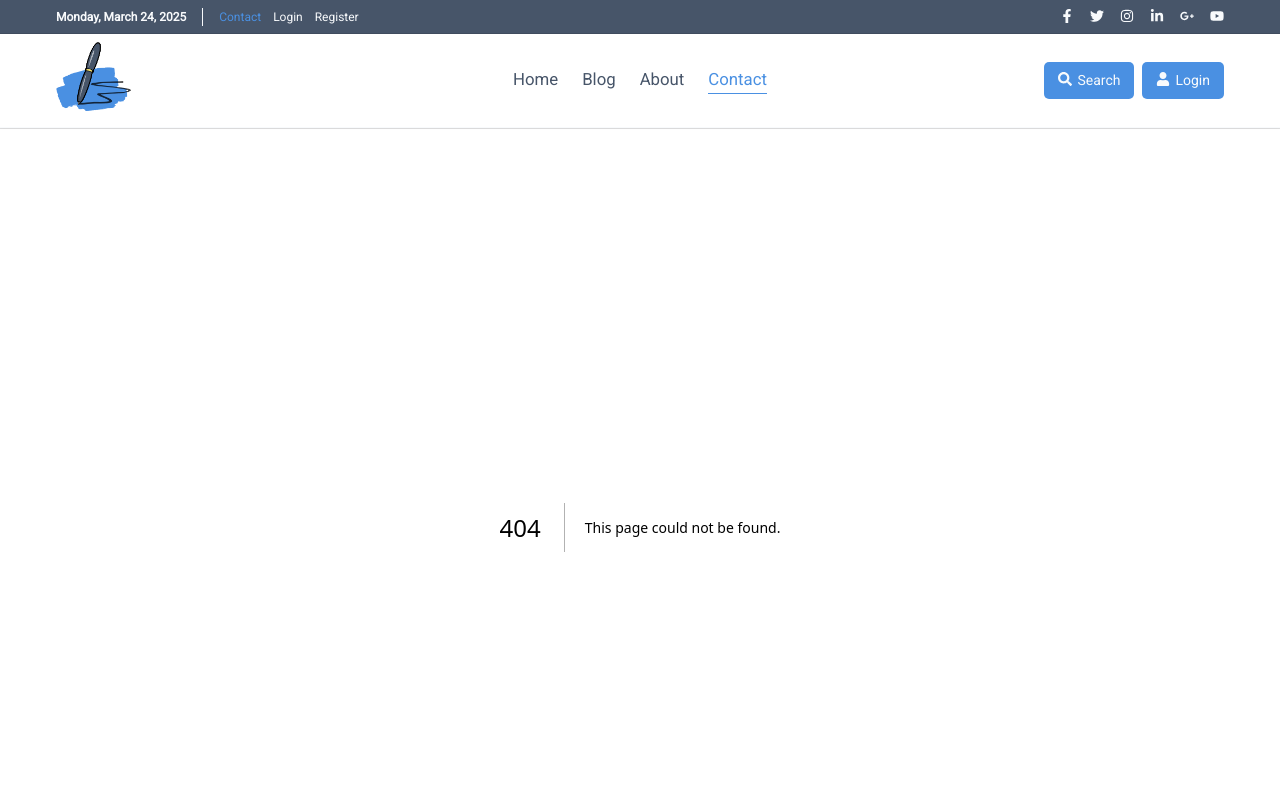
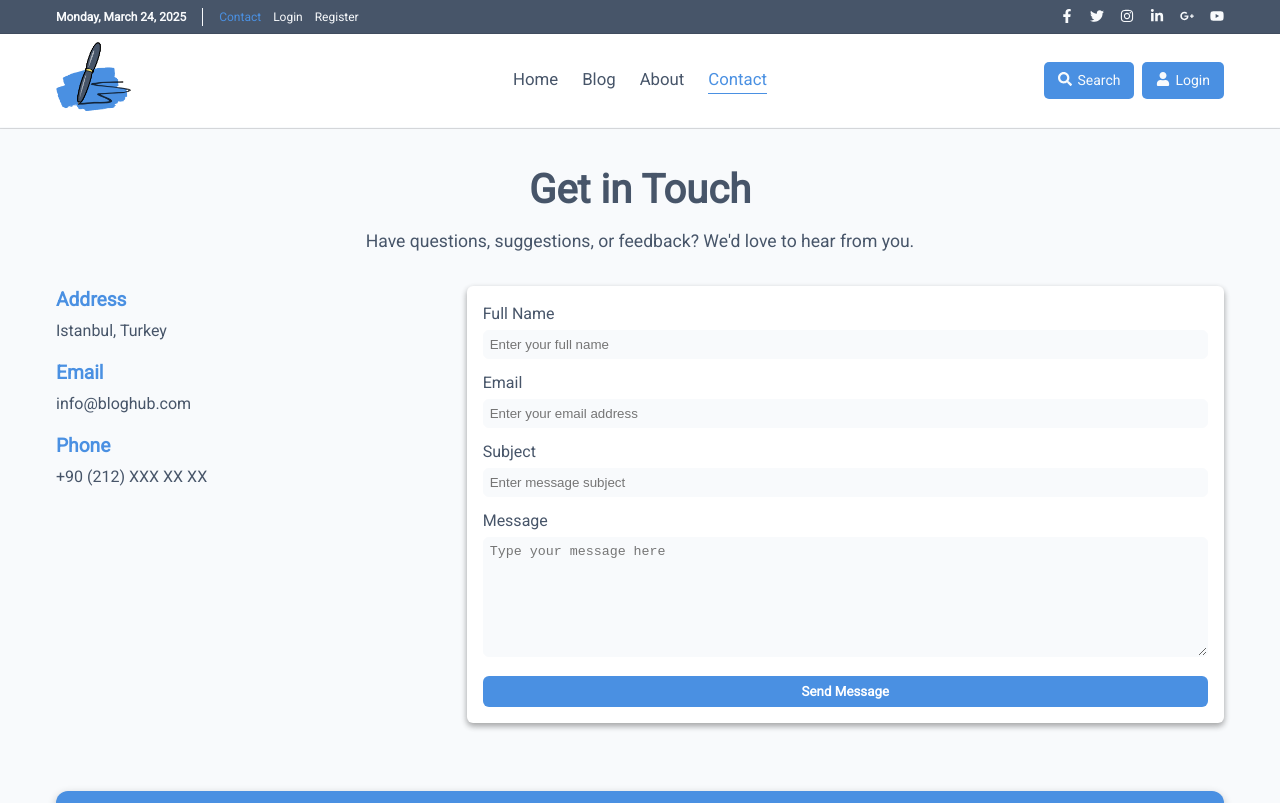
Before and after one commit to mehmetbacik/blog-management, a Next.js app in the folder frontend/: page /contact in a window 1280 px wide. Before the commit this address had no page. Shown: the top 803 px of the page. Built offline with nearby package versions, Linux system fonts and the light colour scheme.

Commit message:
feat: add contact page
- Created a Contact page
- Added a contact form with fields for name, email, subject, and message
- Implemented basic validation for form inputs
- Styled the page using SCSS
- Set up routing for the Contact page

```diff
--- /dev/null
+++ b/frontend/src/app/contact/page.tsx
@@ -0,0 +1,41 @@
+import { Metadata } from 'next';
+import ContactForm from '@/components/contact/ContactForm';
+
+export const metadata: Metadata = {
+  title: 'Contact - BlogHub',
+  description: 'Get in touch with BlogHub',
+};
+
+export default function ContactPage() {
+  return (
+    <div className="contact">
+      <div className="container">
+        <div className="contact__wrapper">
+          <div className="contact__header">
+            <h1 className="contact__title">Get in Touch</h1>
+            <p className="contact__subtitle">
+              Have questions, suggestions, or feedback? We'd love to hear from you.
+            </p>
+          </div>
+          <div className="contact__content">
+            <div className="contact__info">
+              <div className="contact__info-item">
+                <h3>Address</h3>
+                <p>Istanbul, Turkey</p>
+              </div>
+              <div className="contact__info-item">
+                <h3>Email</h3>
+                <p>info@bloghub.com</p>
+              </div>
+              <div className="contact__info-item">
+                <h3>Phone</h3>
+                <p>+90 (212) XXX XX XX</p>
+              </div>
+            </div>
+            <ContactForm />
+          </div>
+        </div>
+      </div>
+    </div>
+  );
+}
--- /dev/null
+++ b/frontend/src/components/contact/ContactForm.tsx
@@ -0,0 +1,119 @@
+'use client';
+
+import { useState } from 'react';
+import { showToast } from '@/utils/toast';
+
+interface FormData {
+  name: string;
+  email: string;
+  subject: string;
+  message: string;
+}
+
+const ContactForm = () => {
+  const [formData, setFormData] = useState<FormData>({
+    name: '',
+    email: '',
+    subject: '',
+    message: '',
+  });
+
+  const [loading, setLoading] = useState(false);
+
+  const handleChange = (
+    e: React.ChangeEvent<HTMLInputElement | HTMLTextAreaElement>
+  ) => {
+    const { name, value } = e.target;
+    setFormData((prev) => ({
+      ...prev,
+      [name]: value,
+    }));
+  };
+
+  const handleSubmit = async (e: React.FormEvent) => {
+    e.preventDefault();
+    setLoading(true);
+
+    try {
+      // API integration will be added
+      await new Promise((resolve) => setTimeout(resolve, 1000));
+      showToast.success('Your message has been sent successfully!');
+      setFormData({
+        name: '',
+        email: '',
+        subject: '',
+        message: '',
+      });
+    } catch (error) {
+      showToast.error('An error occurred while sending your message.');
+    } finally {
+      setLoading(false);
+    }
+  };
+
+  return (
+    <form className="contact-form" onSubmit={handleSubmit}>
+      <div className="contact-form__group">
+        <label htmlFor="name">Full Name</label>
+        <input
+          type="text"
+          id="name"
+          name="name"
+          value={formData.name}
+          onChange={handleChange}
+          required
+          placeholder="Enter your full name"
+        />
+      </div>
+
+      <div className="contact-form__group">
+        <label htmlFor="email">Email</label>
+        <input
+          type="email"
+          id="email"
+          name="email"
+          value={formData.email}
+          onChange={handleChange}
+          required
+          placeholder="Enter your email address"
+        />
+      </div>
+
+      <div className="contact-form__group">
+        <label htmlFor="subject">Subject</label>
+        <input
+          type="text"
+          id="subject"
+          name="subject"
+          value={formData.subject}
+          onChange={handleChange}
+          required
+          placeholder="Enter message subject"
+        />
+      </div>
+
+      <div className="contact-form__group">
+        <label htmlFor="message">Message</label>
+        <textarea
+          id="message"
+          name="message"
+          value={formData.message}
+          onChange={handleChange}
+          required
+          placeholder="Type your message here"
+          rows={5}
+        />
+      </div>
+
+      <button
+        type="submit"
+        className="contact-form__submit"
+        disabled={loading}
+      >
+        {loading ? 'Sending...' : 'Send Message'}
+      </button>
+    </form>
+  );
+};
+
+export default ContactForm;
--- a/frontend/src/styles/scss/main.scss
+++ b/frontend/src/styles/scss/main.scss
@@ -35,3 +35,4 @@
 
 // Pages
 @import 'pages/about';
+@import 'pages/contact';
--- a/frontend/src/styles/scss/pages/_about.scss
+++ b/frontend/src/styles/scss/pages/_about.scss
@@ -51,7 +51,7 @@
     transition: $transition-base;
     &:hover {
       transform: translateY(-5px);
-      box-shadow: rgba(0, 0, 0, 0.16) 0px 3px 6px, rgba(0, 0, 0, 0.23) 0px 3px 6px;;
+      box-shadow: rgba(0, 0, 0, 0.16) 0px 3px 6px, rgba(0, 0, 0, 0.23) 0px 3px 6px;
     }
     h3 {
       font-size: $font-size-base * 1.25;
--- /dev/null
+++ b/frontend/src/styles/scss/pages/_contact.scss
@@ -0,0 +1,91 @@
+.contact {
+  padding: $spacing-unit * 8 0;
+  &__header {
+    text-align: center;
+    margin-bottom: $spacing-unit * 8;
+  }
+  &__title {
+    font-size: $font-size-base * 2.5;
+    font-weight: 700;
+    color: $secondary-color;
+    margin-bottom: $spacing-unit * 2;
+  }
+  &__subtitle {
+    font-size: $font-size-base * 1.1;
+    color: $secondary-color;
+  }
+  &__content {
+    display: grid;
+    grid-template-columns: 1fr 2fr;
+    gap: $spacing-unit * 8;
+    @media (max-width: $md-breakpoint) {
+      grid-template-columns: 1fr;
+      gap: $spacing-unit * 4;
+    }
+  }
+  &__info {
+    &-item {
+      margin-bottom: $spacing-unit * 4;
+      h3 {
+        font-size: $font-size-base * 1.2;
+        font-weight: 600;
+        color: $primary-color;
+        margin-bottom: $spacing-unit;
+      }
+      p {
+        color: $secondary-color;
+      }
+    }
+  }
+}
+.contact-form {
+  background: var(--bg-secondary);
+  padding: $spacing-unit * 4;
+  border-radius: $border-radius;
+  box-shadow: rgba(0, 0, 0, 0.16) 0px 3px 6px, rgba(0, 0, 0, 0.23) 0px 3px 6px;
+  &__group {
+    margin-bottom: $spacing-unit * 3;
+    label {
+      display: block;
+      margin-bottom: $spacing-unit;
+      font-weight: 500;
+      color: $secondary-color;
+    }
+    input,
+    textarea {
+      width: 100%;
+      padding: $spacing-unit * 1.5;
+      border: 1px solid var(--border-color);
+      border-radius: $border-radius;
+      background: var(--bg-primary);
+      color: $primary-color;
+      transition: $transition-base;
+      &:focus {
+        outline: none;
+        border-color: $primary-color;
+      }
+    }
+    textarea {
+      resize: vertical;
+      min-height: 120px;
+    }
+  }
+  &__submit {
+    width: 100%;
+    padding: $spacing-unit * 2;
+    background: $primary-color;
+    color: $white-color;
+    border: none;
+    border-radius: $border-radius;
+    font-weight: 600;
+    cursor: pointer;
+    transition: $transition-base;
+    &:hover {
+      background: darken($primary-color, 10%);
+    }
+    &:disabled {
+      opacity: 0.7;
+      cursor: not-allowed;
+    }
+  }
+}
```
